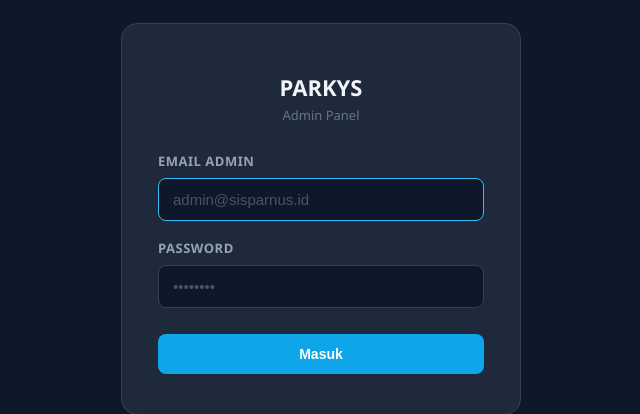
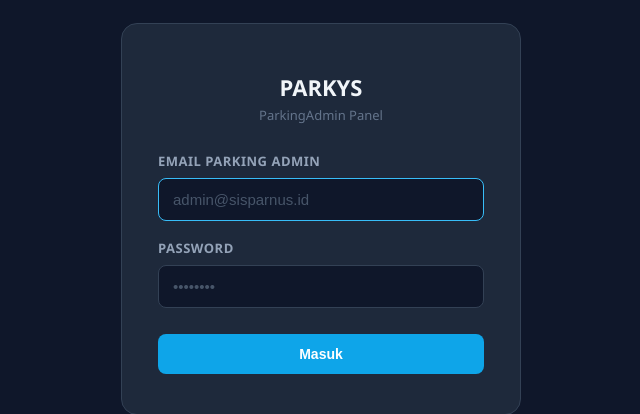
Before and after one commit to BryanJonatan/PARKYS_AdminParkingPanel, a Flask app: page / in a window 1280 px wide. Shown: the part 181-595 px from the top of the page, without its empty margins (319-959 px from the left). Run offline with Flask 3, Linux system fonts and the light colour scheme.

Commit message:
changes text

```diff
--- a/templates/login.html
+++ b/templates/login.html
@@ -1,17 +1,17 @@
-<!DOCTYPE html>
+<!doctype html>
 <html lang="id">
     <head>
-    <meta charset="UTF-8">
-    <meta name="viewport" content="width=device-width, initial-scale=1.0">
-    <title>Login - PARKYS Admin</title>
-    <link rel="stylesheet" href="/static/css/style.css">
+        <meta charset="UTF-8" />
+        <meta name="viewport" content="width=device-width, initial-scale=1.0" />
+        <title>Login - PARKYS Parking Admin</title>
+        <link rel="stylesheet" href="/static/css/style.css" />
     </head>
     <body>
         <div class="login-wrapper">
             <div class="login-card">
                 <div class="logo">
                     <h1>PARKYS</h1>
-                <p>Admin Panel</p>
+                    <p>ParkingAdmin Panel</p>
                 </div>
 
                 {% if error %}
@@ -23,14 +23,29 @@
 
                 <form method="POST" autocomplete="off">
                     <div class="form-group">
-                    <label>Email Admin</label>
-                    <input type="email" name="email" placeholder="admin@sisparnus.id" required autofocus>
+                        <label>Email Parking Admin</label>
+                        <input
+                            type="email"
+                            name="email"
+                            placeholder="admin@sisparnus.id"
+                            required
+                            autofocus
+                        />
                     </div>
                     <div class="form-group">
                         <label>Password</label>
-                    <input type="password" name="password" placeholder="••••••••" required>
+                        <input
+                            type="password"
+                            name="password"
+                            placeholder="••••••••"
+                            required
+                        />
                     </div>
-                <button type="submit" class="btn btn-primary btn-full" style="margin-top:8px;">
+                    <button
+                        type="submit"
+                        class="btn btn-primary btn-full"
+                        style="margin-top: 8px"
+                    >
                         Masuk
                     </button>
                 </form>
```
Lines whose indentation alone changed are shown as unchanged.
